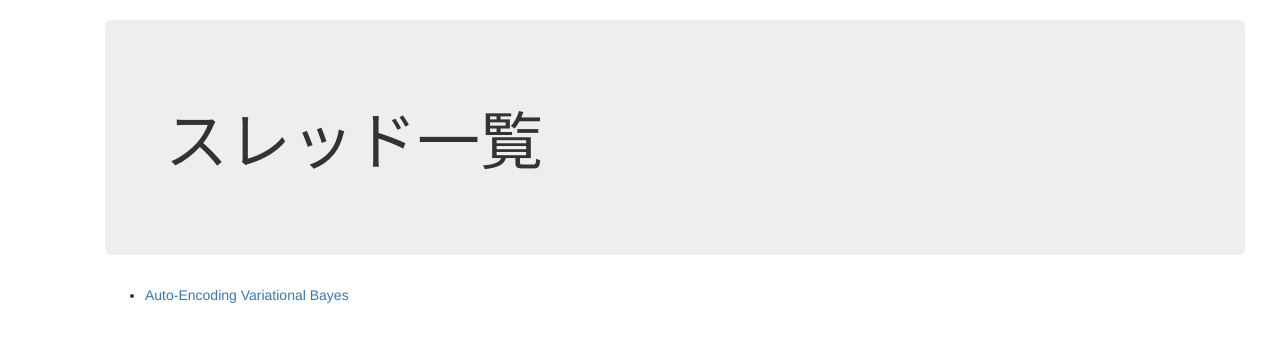
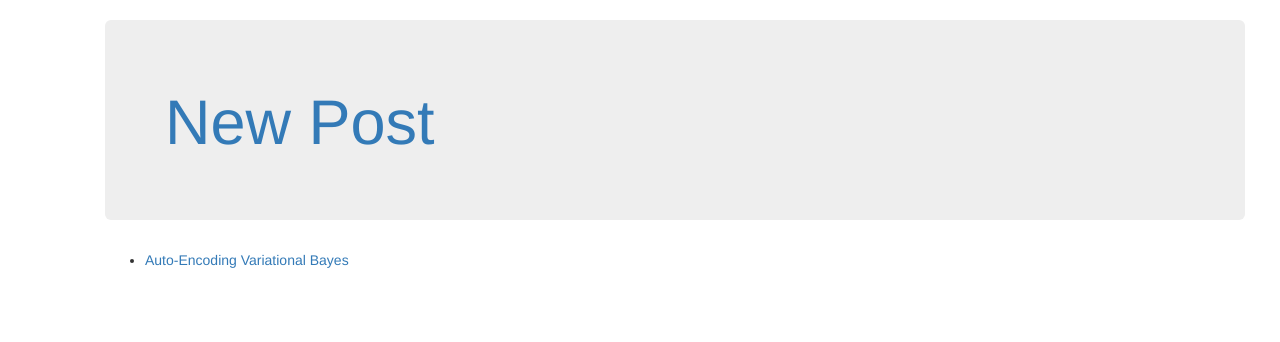
Before and after one commit to kazukousen/django_sample, a Django app: page /bbs/ in a window 1280 px wide. Shown: the top 342 px of the page. Run offline with Django 3.2, Linux system fonts and the light colour scheme; data comes from the database, SQL or seed files in the repository; some libraries are stand-ins or nearby versions.

Commit message:
post CRUD

```diff
--- a/bbs/static/bbs/style.css
+++ b/bbs/static/bbs/style.css
@@ -47,7 +47,7 @@ z-index:1;
 
 input {
   margin: 0;
-  width: 100%;
+  width: 98%;
   font-family: 'Helvetica Neue', Arial, sans-serif;
 }
 
--- a/bbs/templates/bbs/post_detail.html
+++ b/bbs/templates/bbs/post_detail.html
@@ -10,7 +10,8 @@
         </h1>
         <p>
           date: <strong>{{ object.pub_date }}</strong> -- {{ object.rating_score }} vote{{ object.rating_score|pluralize }}
-          <a href="{% url 'bbs:post_edit' post_id=object.id %}">Edit</a>
+          <strong><a href="{% url 'bbs:post_edit' post_id=object.id %}">Edit</a></strong>
+          <a href="{% url 'bbs:post_delete' post_id=object.id %}">Delete</a>
         </p>
       </div>
       <article>
--- a/bbs/templates/bbs/post_list.html
+++ b/bbs/templates/bbs/post_list.html
@@ -12,7 +12,7 @@
     <div class="container">
       <div class="jumbotron">
         <p>
-          <h1 class="page-header">スレッド一覧</h1>
+          <a href="{% url 'bbs:post_edit' %}"><h1>New Post</h1></a>
         </p>
       </div>
     </div>
--- a/bbs/urls.py
+++ b/bbs/urls.py
@@ -9,4 +9,8 @@ urlpatterns = [
     url(r'^(?P<post_id>\d+)/$', views.post_detail, name='post_detail'),
     # ex: /bbs/5/edit
     url(r'^(?P<post_id>\d+)/edit/$', views.edit_post, name='post_edit'),
+    # ex: /bbs/add
+    url(r'add/$', views.edit_post, name='post_edit'),
+    # ex: /bbs/5/delete
+    url(r'^(?P<post_id>\d+)/delete/$', views.delete_post, name='post_delete')
 ]
--- a/bbs/views.py
+++ b/bbs/views.py
@@ -42,3 +42,8 @@ def edit_post(request, post_id=None, template_name='bbs/edit_post.html'):
         form = PostForm(instance=post)
 
     return render(request, template_name, {'form': form})
+
+def delete_post(request, post_id):
+    post = get_object_or_404(Post, pk=post_id)
+    post.delete()
+    return redirect('bbs:post_list')
```
Also changed, not shown: bbs/templates/bbs/add_post.html (added, +34 -0 lines).
